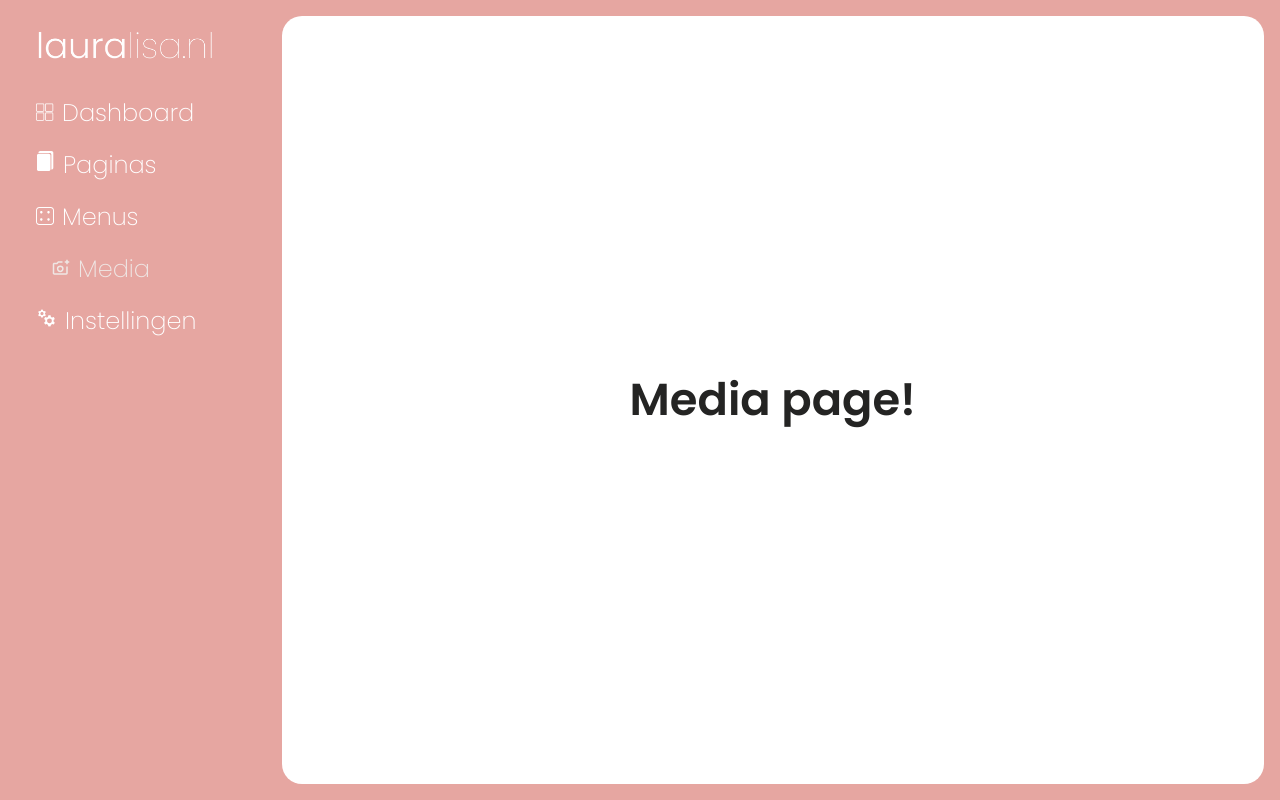
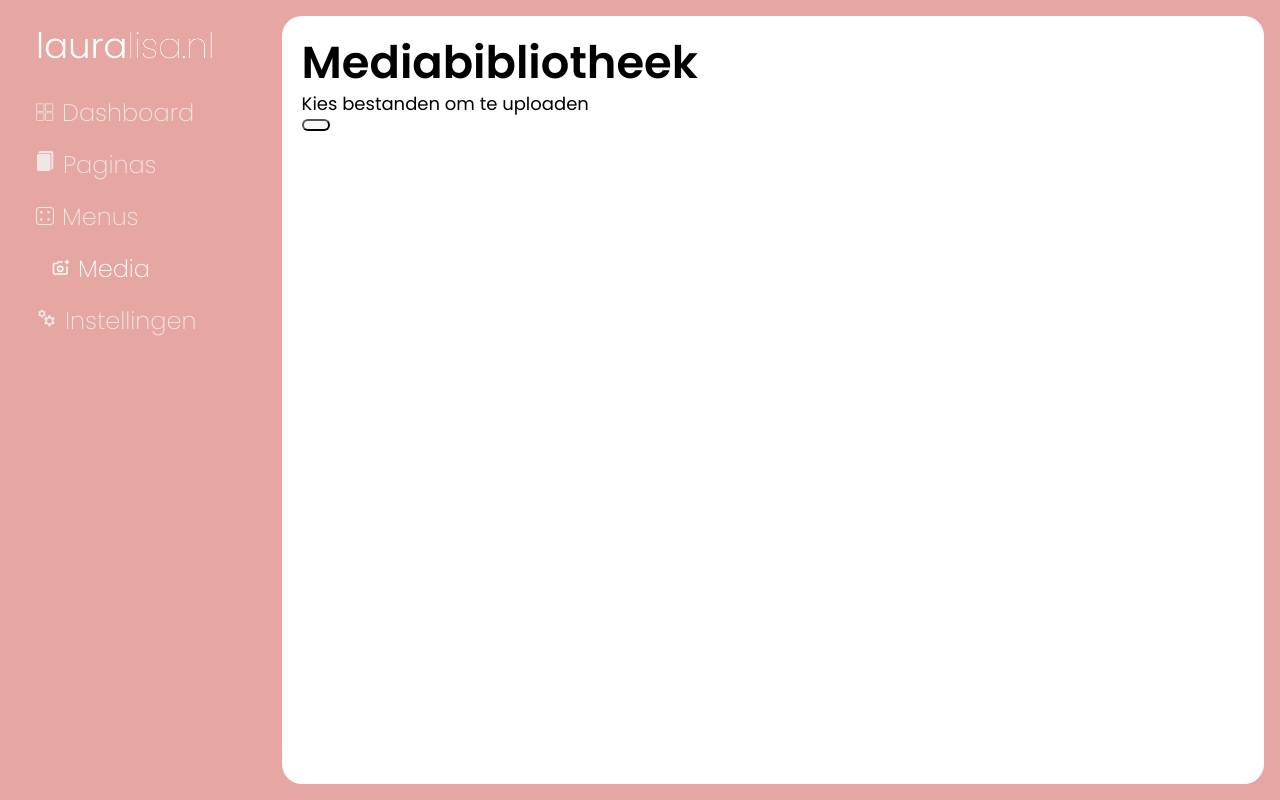
Before and after one commit to Jaywesterlow/JL-Website-Builder, a SvelteKit app: page /dashboard/media in a window 1280 px wide. Built offline with nearby package versions, Linux system fonts and the light colour scheme.

Commit message:
v3.4 | New variables & Static dashboard

```diff
--- /dev/null
+++ b/src/lib/inputs/Primary-button.svelte
@@ -0,0 +1,48 @@
+<script>
+  import { Svg } from "$lib";
+
+  let {
+    // button props
+    text = "Button text",
+    label = "Enter Aria-Label",
+    color = "var(--blush-veil)",
+    backgroundColor = "rgb(var(--blush-veil-rgb), 0.3)",
+    padding = ".25rem .75rem",
+    radius = "2rem",
+
+    // icon props
+    iconPosition = "",
+    iconSize = "20px",
+    iconRotation = iconPosition === "left" ? "180deg" : "0deg"
+  } = $props();
+
+</script>
+
+<button
+  aria-label={label}
+  style="--color: {color}; --bg-color: {backgroundColor}; --padding: {padding}; --radius: {radius};"
+>
+
+</button>
+
+<style>
+  button {
+    font-size: clamp(0.5rem, calc(0.5rem + .5cqi), 1rem);
+    position: relative;
+    display: flex;
+    align-items: center;
+    max-width: fit-content;
+    max-height: fit-content;
+    padding: var(--padding);
+    background-color: var(--bg-color);
+    color: var(--color);
+    border-radius: var(--radius);
+    transition: .2s all ease-in-out;
+    white-space: nowrap;
+  }
+
+  a:hover {
+    box-shadow: inset 0 0 0 1.2px var(--color);
+    transition: .2s all ease-in-out;
+  }
+</style>
--- a/src/lib/navigation/Login-header.svelte
+++ b/src/lib/navigation/Login-header.svelte
@@ -1,5 +1,5 @@
 <script>
-  import { Link01 } from "$lib";
+  import { LoginLink } from "$lib";
 
   let {
     margin = "0",
@@ -37,7 +37,7 @@
   "
 >
   <a href="/"><img src="/images/Logo-lauralisa.nl-wit.png" alt="LAURALISA logo" /></a>
-  <Link01
+  <LoginLink
     url={"/"}
     text={text}
     label={"Link terug naar hoofdsite"}
--- a/src/routes/dashboard/+layout.svelte
+++ b/src/routes/dashboard/+layout.svelte
@@ -180,7 +180,7 @@
     li a {
       font-size: 1.5rem;
       font-weight: 200;
-      color: var(--pure-white);
+      color: var(--blush-veil);
       transition: all 0.3s ease-in-out;
       display: flex;
       align-items: center;
@@ -188,17 +188,17 @@
       width: fit-content;
 
       span {
-        color: var(--pure-white);
+        color: var(--blush-veil);
         transition: all 0.3s ease-in-out;
       }
 
       &:hover,
       &.active {
-        color: var(--blush-veil);
+        color: var(--pure-white);
         margin-left: 1rem;
 
         span {
-          color: var(--blush-veil);
+          color: var(--pure-white);
         }
       }
     }
--- a/src/routes/dashboard/media/+page.svelte
+++ b/src/routes/dashboard/media/+page.svelte
@@ -1,10 +1,16 @@
-<main>
-  <h1>Media page!</h1>
-</main>
+<script>
+  import { PrimaryButton } from "$lib";
+</script>
+
+<article>
+  <h1>Mediabibliotheek</h1>
+  <p>Kies bestanden om te uploaden</p>
+  <PrimaryButton />
+</article>
 
 <style>
   main {
-    height: 100%;
+    height: calc(100vh);
     display: flex;
     flex-direction: column;
     justify-content: center;
```
Also changed, not shown: src/lib/index.js (+8 -2 lines), src/lib/inputs/Login-link.svelte (renamed from src/lib/inputs/Link-01.svelte).
